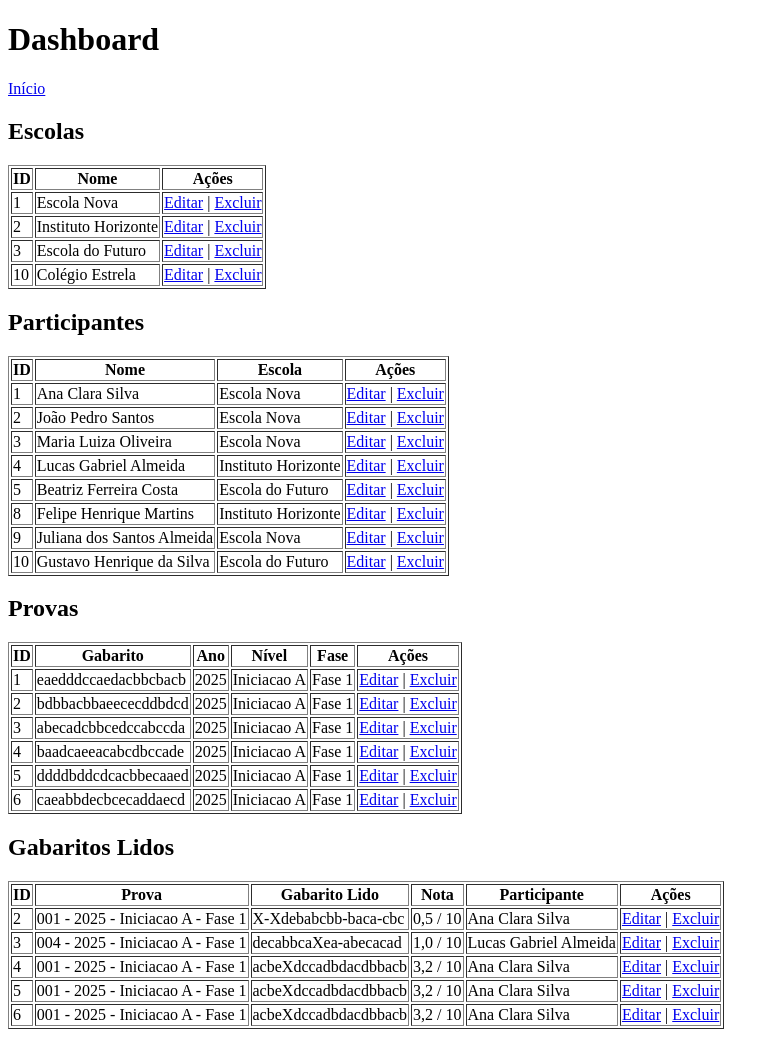
After one commit to JulianoMRA/FASE1-PSPET-2025.1, a Django app: page /dashboard/ in a window 1280 px wide. The commit adds this page. Shown: the whole page, without its empty margins (0-779 px from the left). Run offline with Django 5.2, Linux system fonts and the light colour scheme; a user stored in the database is signed in; data comes from the database, SQL or seed files in the repository; both versions use the stored data as it was after the commit; parts of the project's set-up code (start-up, migrations or seed data) failed here and were passed over.

Commit message:
Ajeitando (quase) tudo

```diff
--- a/Interface_OCI/Interface_OCI/urls.py
+++ b/Interface_OCI/Interface_OCI/urls.py
@@ -1,26 +1,20 @@
 """
 URL configuration for Interface_OCI project.
 
-The `urlpatterns` list routes URLs to views. For more information please see:
-    https://docs.djangoproject.com/en/5.2/topics/http/urls/
-Examples:
-Function views
-    1. Add an import:  from my_app import views
-    2. Add a URL to urlpatterns:  path('', views.home, name='home')
-Class-based views
-    1. Add an import:  from other_app.views import Home
-    2. Add a URL to urlpatterns:  path('', Home.as_view(), name='home')
-Including another URLconf
-    1. Import the include() function: from django.urls import include, path
-    2. Add a URL to urlpatterns:  path('blog/', include('blog.urls'))
+O arquivo urlpatterns abaixo faz o roteamento das URLs principais do projeto.
+- URLs do admin do Django.
+- URLs da aplicação principal 'core' (incluindo todas as rotas definidas em core/urls.py).
 """
+
 from django.contrib import admin
 from django.urls import path, include
 
-# Este arquivo define as URLs do projeto Interface_OCI.
-# As URLs são usadas para mapear requisições HTTP para as views correspondentes.
+urlpatterns = [
+    # Admin do Django
+    path('admin/', admin.site.urls),
 
-urlpatterns = [
-    path('admin/', admin.site.urls),
+    # Inclui todas as URLs da aplicação 'core'
     path('', include('core.urls')),
 ]
+
+# Fim do arquivo de URLs do projeto
--- /dev/null
+++ b/Interface_OCI/core/templates/core/dashboard.html
@@ -0,0 +1,97 @@
+<!DOCTYPE html>
+<html>
+<head>
+    <title>Dashboard</title>
+</head>
+<body>
+    <h1>Dashboard</h1>
+    <a href="{% url 'index' %}">Início</a>
+    <h2>Escolas</h2>
+    <table border="1">
+        <tr><th>ID</th><th>Nome</th><th>Ações</th></tr>
+        {% for escola in escolas %}
+        <tr>
+            <td>{{ escola.id }}</td>
+            <td>{{ escola.nome }}</td>
+            <td>
+                <a href="{% url 'editar_escola' escola.id %}">Editar</a> |
+                <a href="{% url 'excluir_escola' escola.id %}" onclick="return confirm('Tem certeza que deseja excluir esta escola?');">Excluir</a>
+            </td>
+        </tr>
+        {% empty %}
+        <tr><td colspan="3">Nenhuma escola cadastrada.</td></tr>
+        {% endfor %}
+    </table>
+
+    <h2>Participantes</h2>
+    <table border="1">
+        <tr><th>ID</th><th>Nome</th><th>Escola</th><th>Ações</th></tr>
+        {% for participante in participantes %}
+        <tr>
+            <td>{{ participante.id }}</td>
+            <td>{{ participante.nome }}</td>
+            <td>{{ participante.escola.nome }}</td>
+            <td>
+                <a href="{% url 'editar_participante' participante.id %}">Editar</a> |
+                <a href="{% url 'excluir_participante' participante.id %}" onclick="return confirm('Tem certeza que deseja excluir este participante?');">Excluir</a>
+            </td>
+        </tr>
+        {% empty %}
+        <tr><td colspan="4">Nenhum participante cadastrado.</td></tr>
+        {% endfor %}
+    </table>
+
+    <h2>Provas</h2>
+    <table border="1">
+        <tr><th>ID</th><th>Gabarito</th><th>Ano</th><th>Nível</th><th>Fase</th><th>Ações</th></tr>
+        {% for prova in provas %}
+        <tr>
+            <td>{{ prova.id }}</td>
+            <td>{{ prova.gabarito }}</td>
+            <td>{{ prova.ano }}</td>
+            <td>{{ prova.nivel }}</td>
+            <td>{{ prova.fase }}</td>
+            <td>
+                <a href="{% url 'editar_prova' prova.id %}">Editar</a> |
+                <a href="{% url 'excluir_prova' prova.id %}" onclick="return confirm('Tem certeza que deseja excluir esta prova?');">Excluir</a>
+            </td>
+        </tr>
+        {% empty %}
+        <tr><td colspan="6">Nenhuma prova cadastrada.</td></tr>
+        {% endfor %}
+    </table>
+
+    <h2>Gabaritos Lidos</h2>
+    <table border="1">
+        <tr>
+            <th>ID</th>
+            <th>Prova</th>
+            <th>Gabarito Lido</th>
+            <th>Nota</th>
+            <th>Participante</th>
+            <th>Ações</th>
+        </tr>
+        {% for gabarito in gabaritos %}
+        <tr>
+            <td>{{ gabarito.id }}</td>
+            <td>{{ gabarito.prova.id_prova }} - {{ gabarito.prova.ano }} - {{ gabarito.prova.nivel }} - {{ gabarito.prova.fase }}</td>
+            <td>{{ gabarito.gabarito_lido }}</td>
+            <td>{{ gabarito.nota }} / 10</td>
+            <td>
+                {% if gabarito.participante %}
+                    {{ gabarito.participante.nome }}
+                {% else %}
+                    -
+                {% endif %}
+            </td>
+            <td>
+                <a href="{% url 'editar_gabarito_lido' gabarito.id %}">Editar</a> |
+                <a href="{% url 'excluir_gabarito_lido' gabarito.id %}" onclick="return confirm('Tem certeza que deseja excluir este gabarito lido?');">Excluir</a>
+            </td>
+        </tr>
+        {% empty %}
+        <tr><td colspan="6">Nenhum gabarito lido encontrado.</td></tr>
+        {% endfor %}
+    </table>
+</body>
+</html>
--- a/Interface_OCI/core/templates/core/ler_gabarito.html
+++ b/Interface_OCI/core/templates/core/ler_gabarito.html
@@ -5,6 +5,7 @@
 </head>
 <body>
     <h1>Upload do Gabarito</h1>
+    <a href="{% url 'index' %}">Início</a><br>
     <form method="post" enctype="multipart/form-data">
         {% csrf_token %}
         <label for="imagem">Escolha a imagem do gabarito:</label>
@@ -56,6 +57,5 @@
         <p><strong>Gabarito da Prova Selecionada:</strong> {{ prova_gabarito }}</p>
     {% endif %}
 
-    <a href="{% url 'index' %}">Início</a>
 </body>
 </html>
--- a/Interface_OCI/core/urls.py
+++ b/Interface_OCI/core/urls.py
@@ -2,37 +2,48 @@ from django.urls import path
 from . import views
 from django.contrib.auth import views as auth_views
 
-# Este arquivo define as URLs da aplicação Interface_OCI.
-# As URLs são usadas para mapear requisições HTTP para as views correspondentes.
+# =========================
+# URLs da aplicação Interface_OCI
+# =========================
+# Este arquivo define as rotas que mapeiam requisições HTTP para as views correspondentes.
 
 urlpatterns = [
-    # URL para a página inicial
+    # Página inicial
     path('', views.index, name='index'),
 
-    # URLs para as páginas de listagem
-    path('lista_escolas/', views.lista_escolas, name='lista_escolas'),
-    path('lista_participantes/', views.lista_participantes, name='lista_participantes'),
-    path('lista_provas/', views.lista_provas, name='lista_provas'),
+    # -------------------------
+    # Edição de registros
+    # -------------------------
+    path('editar_escola/<int:escola_id>/', views.editar_escola, name='editar_escola'),
+    path('editar_participante/<int:participante_id>/', views.editar_participante, name='editar_participante'),
+    path('editar_prova/<int:prova_id>/', views.editar_prova, name='editar_prova'),
+    path('editar_gabarito_lido/<int:gabarito_id>/', views.editar_gabarito_lido, name='editar_gabarito_lido'),
 
-    # URLs para as páginas de cadastro
-    path('cadastrar_participante/', views.cadastrar_participante, name='cadastrar_participante'),
-    path('cadastrar_escola/', views.cadastrar_escola, name='cadastrar_escola'),
-    path('cadastrar_prova/', views.cadastrar_prova, name='cadastrar_prova'),
-
-    # URLs para as páginas de exclusão
+    # -------------------------
+    # Exclusão de registros
+    # -------------------------
     path('excluir_prova/<int:prova_id>/', views.excluir_prova, name='excluir_prova'),
     path('excluir_participante/<int:participante_id>/', views.excluir_participante, name='excluir_participante'),
     path('excluir_escola/<int:escola_id>/', views.excluir_escola, name='excluir_escola'),
+    path('excluir_gabarito_lido/<int:gabarito_id>/', views.excluir_gabarito_lido, name='excluir_gabarito_lido'),
 
-    # URLs referentes à leitura de gabaritos
+    # -------------------------
+    # Leitura e envio de gabaritos
+    # -------------------------
     path('enviar_gabarito/', views.ler_gabarito, name='enviar_gabarito'),
     path('ler_gabarito/', views.ler_gabarito, name='ler_gabarito'),
 
-    # URLs para lista de gabaritos lidos
-    path('gabaritos_lidos/', views.lista_gabaritos_lidos, name='lista_gabaritos_lidos'),
+    # -------------------------
+    # Autenticação e cadastro de usuário
+    # -------------------------
+    path('login/', auth_views.LoginView.as_view(), name='login'),
+    path('signup/', views.signup, name='signup'),
 
-    # Autenticação e Autorização
-    path('login/', auth_views.LoginView.as_view(), name='login'),
-    path('login/', auth_views.LogoutView.as_view(), name='logout'),
-    path('signup/', views.signup, name='signup'),
+    # -------------------------
+    # Dashboards
+    # -------------------------
+    path('dashboard/', views.dashboard, name='dashboard'),
+    path('dashboard_cadastros/', views.dashboard_cadastros, name='dashboard_cadastros'),
 ]
+
+# Fim do arquivo de URLs da aplicação Interface_OCI
--- a/Interface_OCI/core/views.py
+++ b/Interface_OCI/core/views.py
@@ -1,30 +1,24 @@
-# Este arquivo define as views da aplicação Interface_OCI.
-# As views são responsáveis por processar as requisições HTTP e retornar as respostas apropriadas.
+"""
+Views da aplicação Interface_OCI.
+Responsáveis por processar requisições HTTP e retornar respostas apropriadas.
+"""
 
-
-# Importando as bibliotecas necessárias
+# =========================
+# IMPORTAÇÕES
+# =========================
 from django.shortcuts import render, redirect, get_object_or_404
 from django.contrib.auth.forms import UserCreationForm
 from django.contrib.auth.decorators import login_required
 from .models import Escola, Participante, Prova, GabaritoLido
 from .forms import ParticipanteForm, ProvaForm, EscolaForm
-from django.db.models import Max
 import ctypes
 from ctypes import *
 
-
-# Carregando as bibliotecas compartilhadas necessárias
-# As bibliotecas devem estar no mesmo diretório que este script ou em um diretório acessível pelo sistema.
-# As bibliotecas são carregadas com o modo RTLD_GLOBAL para que suas funções possam ser acessadas globalmente.
-# As bibliotecas são necessárias para a leitura de imagens e processamento de dados.
-# As bibliotecas devem ser compiladas para a arquitetura correta do sistema (x86_64, ARM, etc.).
-# As bibliotecas devem ser compatíveis com a versão do Python utilizada.
-# As bibliotecas devem ser instaladas no sistema ou no ambiente virtual utilizado pelo Django.
-
-
+# =========================
+# CARREGAMENTO DAS BIBLIOTECAS NATIVAS
+# =========================
 ctypes.CDLL('./libraylib.so.550', mode=RTLD_GLOBAL)
 ctypes.CDLL('./libZXing.so.3', mode=RTLD_GLOBAL)
-
 leitor = ctypes.CDLL('./libleitor.so')
 
 class Reading(Structure):
@@ -38,7 +32,12 @@ class Reading(Structure):
 leitor.read_image_data.argtypes = [ctypes.c_char_p, ctypes.POINTER(ctypes.c_ubyte), ctypes.c_int]
 leitor.read_image_data.restype = Reading
 
+# =========================
+# AUTENTICAÇÃO E PÁGINA INICIAL
+# =========================
+
 def signup(request):
+    """Cadastro de novo usuário."""
     if request.method == 'POST':
         form = UserCreationForm(request.POST)
         if form.is_valid():
@@ -49,72 +48,83 @@ def signup(request):
     return render(request, 'core/signup.html', {'form': form})
 
 def index(request):
+    """Página inicial da aplicação."""
     if not request.user.is_authenticated:
         return redirect('login')
-
     return render(request, 'core/index.html')
 
-@login_required
-def lista_escolas(request):
-    escolas = Escola.objects.filter(user=request.user)
-    return render(request, 'core/lista_escolas.html', {'escolas': escolas})
+# =========================
+# DASHBOARD DE CADASTROS (Centralizado)
+# =========================
 
 @login_required
-def lista_participantes(request):
-    participantes = Participante.objects.filter(user=request.user)
-    return render(request, 'core/lista_participantes.html', {'participantes': participantes})
+def dashboard_cadastros(request):
+    """
+    Dashboard para cadastros rápidos de escola, participante e prova.
+    """
+    escola_form = EscolaForm(prefix='escola')
+    participante_form = ParticipanteForm(prefix='participante')
+    prova_form = ProvaForm(prefix='prova')
+
+    if request.method == 'POST':
+        if 'escola-submit' in request.POST:
+            escola_form = EscolaForm(request.POST, prefix='escola')
+            if escola_form.is_valid():
+                escola = escola_form.save(commit=False)
+                escola.user = request.user
+                escola.save()
+                return redirect('dashboard_cadastros')
+        elif 'participante-submit' in request.POST:
+            participante_form = ParticipanteForm(request.POST, prefix='participante')
+            if participante_form.is_valid():
+                participante = participante_form.save(commit=False)
+                participante.user = request.user
+                participante.save()
+                return redirect('dashboard_cadastros')
+        elif 'prova-submit' in request.POST:
+            prova_form = ProvaForm(request.POST, prefix='prova')
+            if prova_form.is_valid():
+                prova = prova_form.save(commit=False)
+                prova.user = request.user
+                prova.save()
+                return redirect('dashboard_cadastros')
+
+    return render(request, 'core/dashboard_cadastros.html', {
+        'escola_form': escola_form,
+        'participante_form': participante_form,
+        'prova_form': prova_form,
+    })
+
+# =========================
+# DASHBOARD CENTRALIZADO DE LISTAGEM/EDIÇÃO/EXCLUSÃO
+# =========================
 
 @login_required
-def lista_provas(request):
+def dashboard(request):
+    """
+    Dashboard centralizado com todas as listas (escolas, participantes, provas, gabaritos lidos).
+    """
+    escolas = Escola.objects.filter(user=request.user)
+    participantes = Participante.objects.filter(user=request.user)
     provas = Prova.objects.filter(user=request.user)
-    return render(request, 'core/lista_provas.html', {'provas': provas})
+    gabaritos = GabaritoLido.objects.filter(user=request.user).select_related('prova', 'participante')
+    return render(request, 'core/dashboard.html', {
+        'escolas': escolas,
+        'participantes': participantes,
+        'provas': provas,
+        'gabaritos': gabaritos,
+    })
 
-@login_required
-def lista_gabaritos_lidos(request):
-    gabaritos = GabaritoLido.objects.filter(user=request.user).select_related('prova').order_by('-id')
-    return render(request, 'core/lista_gabaritos_lidos.html', {'gabaritos': gabaritos})
-
-@login_required
-def cadastrar_participante(request):
-    if request.method == 'POST':
-        form = ParticipanteForm(request.POST)
-        if form.is_valid():
-            participante = form.save(commit=False)
-            participante.user = request.user
-            participante.save()
-            return redirect('lista_participantes')
-    else:
-        form = ParticipanteForm()
-    return render(request, 'core/cadastrar_participante.html', {'form': form})
-
-@login_required
-def cadastrar_escola(request):
-    if request.method == 'POST':
-        form = EscolaForm(request.POST)
-        if form.is_valid():
-            escola = form.save(commit=False)
-            escola.user = request.user
-            escola.save()
-            return redirect('lista_escolas')
-    else:
-        form = EscolaForm()
-    return render(request, 'core/cadastrar_escola.html', {'form': form})
-
-@login_required
-def cadastrar_prova(request):
-    if request.method == 'POST':
-        form = ProvaForm(request.POST)
-        if form.is_valid():
-            prova = form.save(commit=False)
-            prova.user = request.user
-            prova.save()
-            return redirect('lista_provas')
-    else:
-        form = ProvaForm()
-    return render(request, 'core/cadastrar_prova.html', {'form': form})
+# =========================
+# LEITURA E CORREÇÃO DE GABARITO
+# =========================
 
 @login_required
 def ler_gabarito(request):
+    """
+    Upload, leitura e correção de gabarito.
+    Permite informar pesos especiais para cada questão.
+    """
     provas = Prova.objects.filter(user=request.user)
     participantes = Participante.objects.filter(user=request.user)
     if request.method == 'POST':
@@ -175,20 +185,94 @@ def ler_gabarito(request):
 
     return render(request, 'core/ler_gabarito.html', {'provas': provas, 'participantes': participantes})
 
+# =========================
+# EXCLUSÃO DE REGISTROS
+# =========================
+
 @login_required
 def excluir_prova(request, prova_id):
+    """Exclui uma prova cadastrada."""
     prova = get_object_or_404(Prova, id=prova_id, user=request.user)
     prova.delete()
-    return redirect('lista_provas')
+    return redirect('dashboard')
 
 @login_required
 def excluir_participante(request, participante_id):
+    """Exclui um participante cadastrado."""
     participante = get_object_or_404(Participante, id=participante_id, user=request.user)
     participante.delete()
-    return redirect('lista_participantes')
+    return redirect('dashboard')
 
 @login_required
 def excluir_escola(request, escola_id):
+    """Exclui uma escola cadastrada."""
     escola = get_object_or_404(Escola, id=escola_id, user=request.user)
     escola.delete()
-    return redirect('lista_escolas')
+    return redirect('dashboard')
+
+@login_required
+def excluir_gabarito_lido(request, gabarito_id):
+    """Exclui um gabarito lido cadastrado."""
+    gabarito = get_object_or_404(GabaritoLido, id=gabarito_id, user=request.user)
+    gabarito.delete()
+    return redirect('dashboard')
+
+# =========================
+# EDIÇÃO DE REGISTROS
+# =========================
+
+@login_required
+def editar_escola(request, escola_id):
+    """Edita uma escola cadastrada."""
+    escola = get_object_or_404(Escola, id=escola_id, user=request.user)
+    if request.method == 'POST':
+        form = EscolaForm(request.POST, instance=escola)
+        if form.is_valid():
+            form.save()
+            return redirect('dashboard')
+    else:
+        form = EscolaForm(instance=escola)
+    return render(request, 'core/editar_escola.html', {'form': form, 'escola': escola})
+
+@login_required
+def editar_participante(request, participante_id):
+    """Edita um participante cadastrado."""
+    participante = get_object_or_404(Participante, id=participante_id, user=request.user)
+    if request.method == 'POST':
+        form = ParticipanteForm(request.POST, instance=participante)
+        if form.is_valid():
+            form.save()
+            return redirect('dashboard')
+    else:
+        form = ParticipanteForm(instance=participante)
+    return render(request, 'core/editar_participante.html', {'form': form, 'participante': participante})
+
+@login_required
+def editar_prova(request, prova_id):
+    """Edita uma prova cadastrada."""
+    prova = get_object_or_404(Prova, id=prova_id, user=request.user)
+    if request.method == 'POST':
+        form = ProvaForm(request.POST, instance=prova)
+        if form.is_valid():
+            form.save()
+            return redirect('dashboard')
+    else:
+        form = ProvaForm(instance=prova)
+    return render(request, 'core/editar_prova.html', {'form': form, 'prova': prova})
+
+@login_required
+def editar_gabarito_lido(request, gabarito_id):
+    """Edita um gabarito lido cadastrado (nota e participante)."""
+    gabarito = get_object_or_404(GabaritoLido, id=gabarito_id, user=request.user)
+    if request.method == 'POST':
+        if 'nota' in request.POST and 'participante_id' in request.POST:
+            gabarito.nota = float(request.POST['nota'])
+            participante_id = request.POST['participante_id']
+            if participante_id:
+                gabarito.participante_id = participante_id
+            gabarito.save()
+            return redirect('dashboard')
+    participantes = Participante.objects.filter(user=request.user)
+    return render(request, 'core/editar_gabarito_lido.html', {'gabarito': gabarito, 'participantes': participantes})
+
+# Fim do arquivo de views
```
Also changed, not shown: Interface_OCI/core/admin.py (+11 -4 lines), Interface_OCI/core/forms.py (+10 -2 lines), Interface_OCI/core/models.py (+20 -5 lines), Interface_OCI/core/templates/core/dashboard_cadastros.html (added, +30 -0 lines), Interface_OCI/core/templates/core/editar_escola.html (renamed from Interface_OCI/core/templates/core/cadastrar_prova.html, +3 -4 lines), Interface_OCI/core/templates/core/editar_gabarito_lido.html (added, +24 -0 lines), Interface_OCI/core/templates/core/editar_participante.html (renamed from Interface_OCI/core/templates/core/cadastrar_participante.html, +3 -4 lines), Interface_OCI/core/templates/core/editar_prova.html (renamed from Interface_OCI/core/templates/core/cadastrar_escola.html, +3 -4 lines), Interface_OCI/core/templates/core/index.html (+7 -9 lines), Interface_OCI/core/templates/core/lista_escolas.html (deleted, +0 -25 lines), Interface_OCI/core/templates/core/lista_gabaritos_lidos.html (deleted, +0 -38 lines), Interface_OCI/core/templates/core/lista_participantes.html (deleted, +0 -27 lines), Interface_OCI/core/templates/core/lista_provas.html (deleted, +0 -31 lines), Interface_OCI/db.sqlite3.
